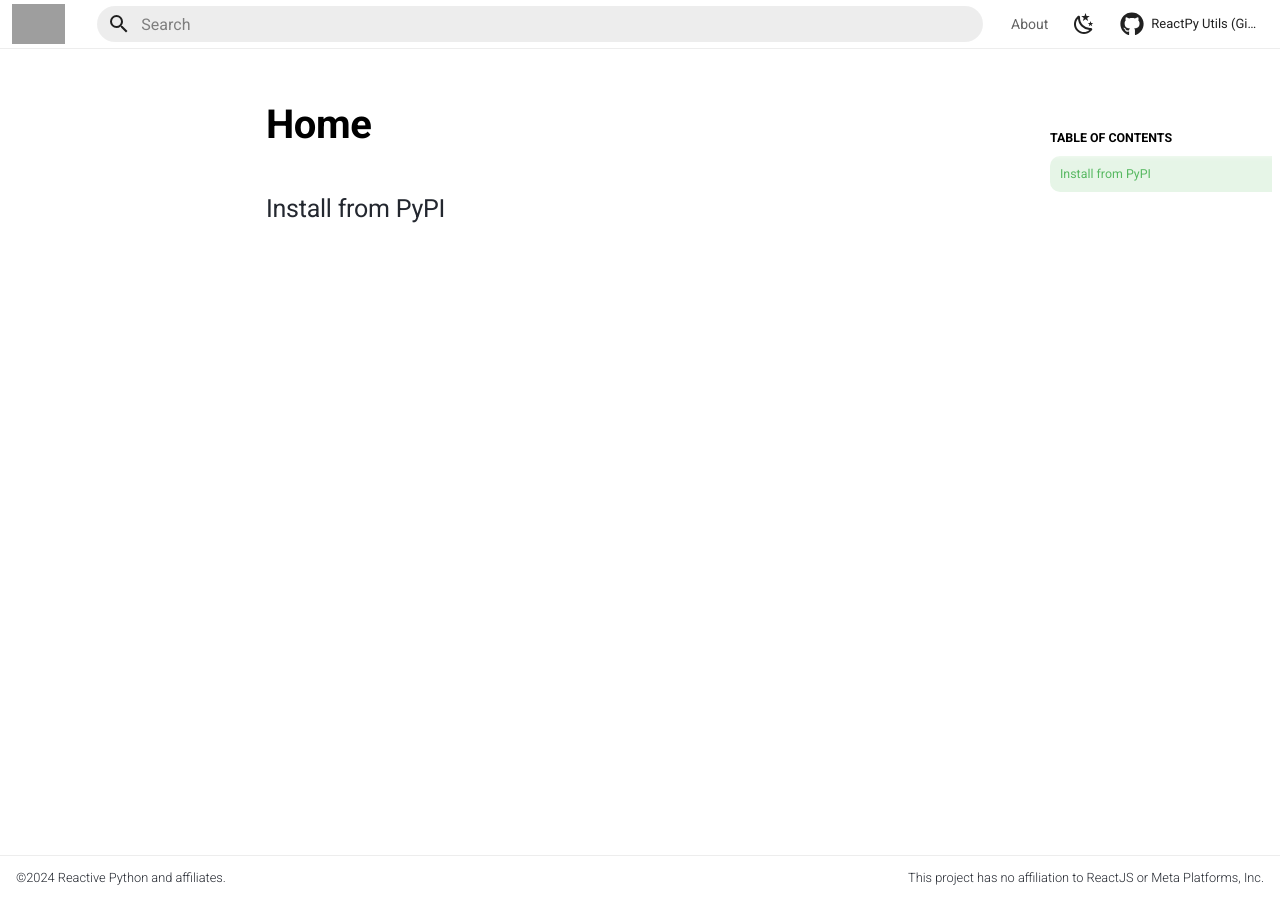
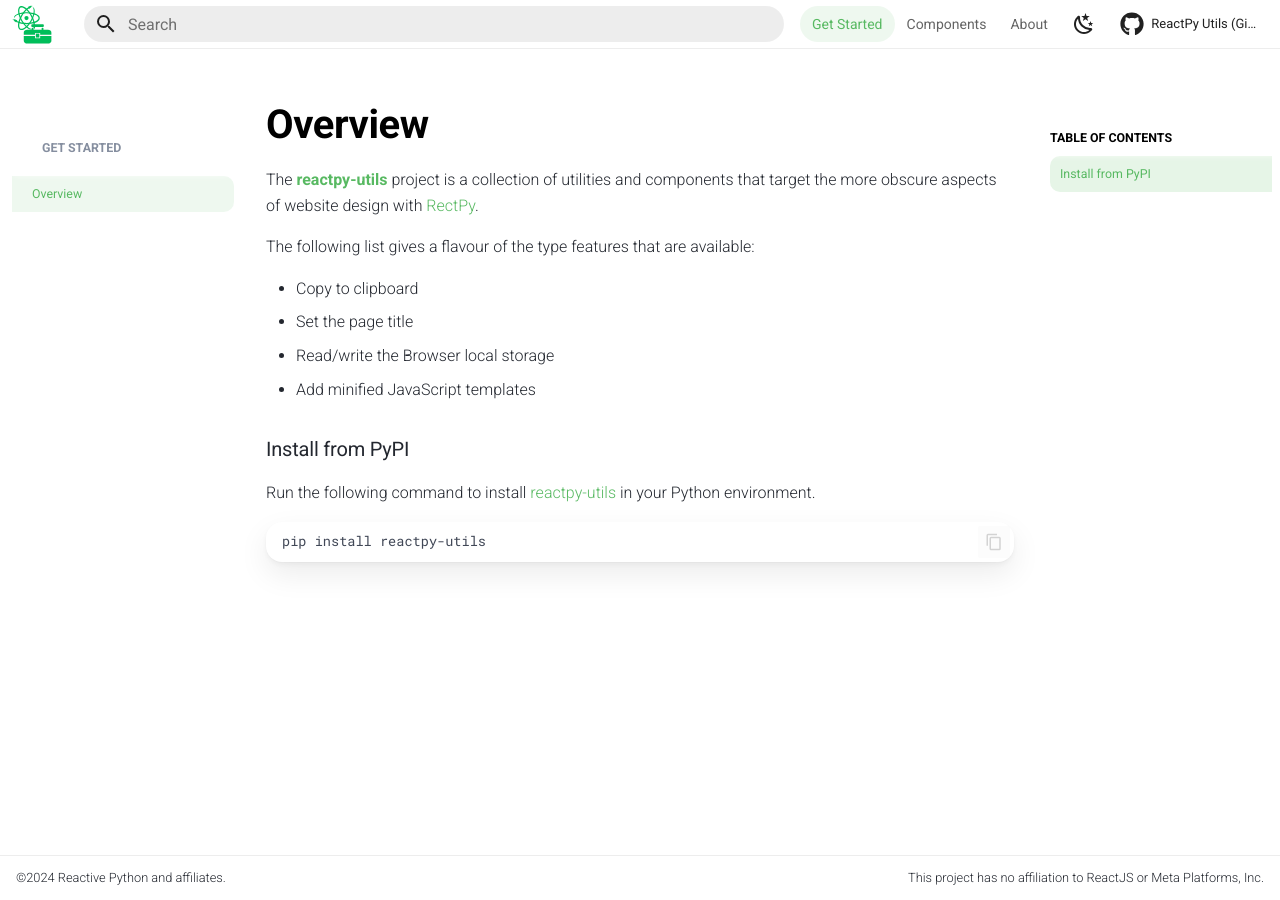
Before and after one commit to stevej2608/reactpy-utils, an MkDocs documentation site: the page built from docs/src/index.md, in a window 1280 px wide. Built offline with MkDocs 1.6.1 and Material for MkDocs 9.7.7, drawn with Linux system fonts in a browser that asks for light colours; comment, search, counter and statistics services are not loaded; the version menu is left out; grey boxes are pictures that could not be loaded.

Commit message:
Added initial documentation

````diff
--- a/docs/mkdocs.yml
+++ b/docs/mkdocs.yml
@@ -1,5 +1,11 @@
 ---
 nav:
+  - Get Started:
+      - Overview: index.md
+  - Components:
+      - Clipboard: components/clipboard.md
+      - Document Title: components/document_title.md
+      - Local Storage: components/local_storage.md
   - About:
       - Changelog: about/changelog.md
       - Contributor Guide: about/contributing.md
@@ -34,8 +40,8 @@
     repo: fontawesome/brands/github
     admonition:
       note: fontawesome/solid/note-sticky
-  logo: https://raw.githubusercontent.com/reactive-python/reactpy/main/branding/svg/reactpy-logo-square.svg
-  favicon: https://raw.githubusercontent.com/reactive-python/reactpy/main/branding/svg/reactpy-logo-square.svg
+  logo: assets/image/logo-toolbox.svg
+  favicon: assets/image/logo-toolbox.svg
 
 markdown_extensions:
   - toc:
@@ -123,12 +129,12 @@
   - ../LICENSE.md
   - "../src"
 
-site_name: ReactPy Router
-site_author: Archmonger
+site_name: ReactPy Utils
+site_author: Steve Jones
 site_description: It's React-Router, but in Python.
 copyright: '&copy;<div id="year"> </div> <script> document.getElementById("year").innerHTML = new Date().getFullYear(); </script>Reactive Python and affiliates.<div class="legal-footer-right">This project has no affiliation to ReactJS or Meta Platforms, Inc.</div>'
-repo_url: https://github.com/reactive-python/reactpy-router
-site_url: https://reactive-python.github.io/reactpy-router
+repo_url: https://github.com/jonesst2608/reactpy-utils
+site_url: https://jonesst2608.github.io/reactpy-utils
 repo_name: ReactPy Utils (GitHub)
 edit_uri: edit/main/docs/src/
 docs_dir: src
--- a/docs/src/dictionary.txt
+++ b/docs/src/dictionary.txt
@@ -42,3 +42,4 @@
 linters
 linting
 pytest
+utils
--- a/docs/src/index.md
+++ b/docs/src/index.md
@@ -1 +1,21 @@
-## Install from PyPI
+
+The **[reactpy-utils]** project is a collection of utilities and components that target the more obscure aspects
+of website design with [RectPy].
+
+The following list gives a flavour of the type features that are available:
+
+* Copy to clipboard
+* Set the page title
+* Read/write the Browser local storage
+* Add minified JavaScript templates
+
+### Install from PyPI
+
+Run the following command to install [reactpy-utils] in your Python environment.
+
+```bash linenums="0"
+pip install reactpy-utils
+```
+
+[reactpy-utils]: https://pypi.org/jonesst2608/reactpy-utils/
+[RectPy]: https://reactpy.dev/docs/index.html
````
Also changed, not shown: docs/examples/clipboard.py (added, +14 -0 lines), docs/examples/document_title.py (added, +11 -0 lines), docs/examples/local_storage.py (added, +21 -0 lines), docs/src/components/clipboard.md (added, +10 -0 lines), docs/src/components/document_title.md (added, +10 -0 lines), docs/src/components/local_storage.md (added, +8 -0 lines), docs/src/assets/image/logo-toolbox.svg (added), docs/src/assets/image/logo.svg (added), 1 other file.
